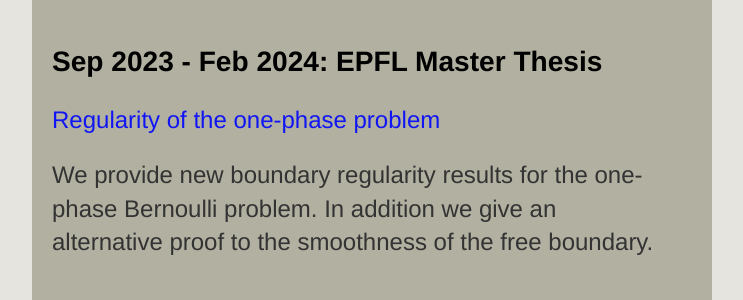
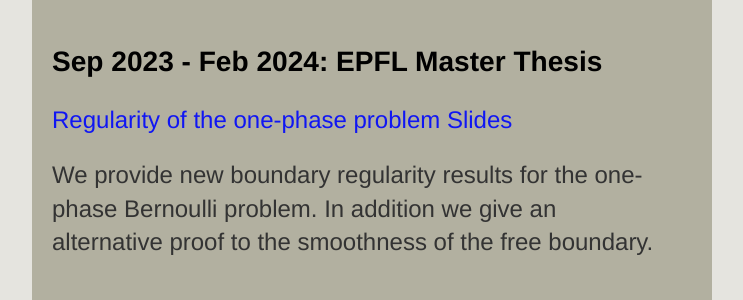
Before and after one commit to Cathelion/Cathelion.github.io, a Jekyll site: the page built from research/research.html, in a window 1280 px wide and 900 px high. Shown: the part 130-430 px from the top of the window, without its empty margins (268-1011 px from the left). Built offline with Jekyll 4.4.1, drawn with Linux system fonts in a browser that asks for light colours.

Commit message:
Update research.html

```diff
--- a/research/research.html
+++ b/research/research.html
@@ -7,6 +7,7 @@
     		<div class="blurb">
 			<h3>Sep 2023 - Feb 2024: EPFL Master Thesis</h3>
 			<a href="/research/Master_Thesis.pdf">Regularity of the one-phase problem</a>
+			<a href="/research/Master_Thesis-1.pdf">Slides</a>
 			<p> We provide new boundary regularity results for the one-phase Bernoulli problem. In addition we give an alternative proof
 			to the smoothness of the free boundary.</p>
 		</div><!-- /.blurb -->
```
